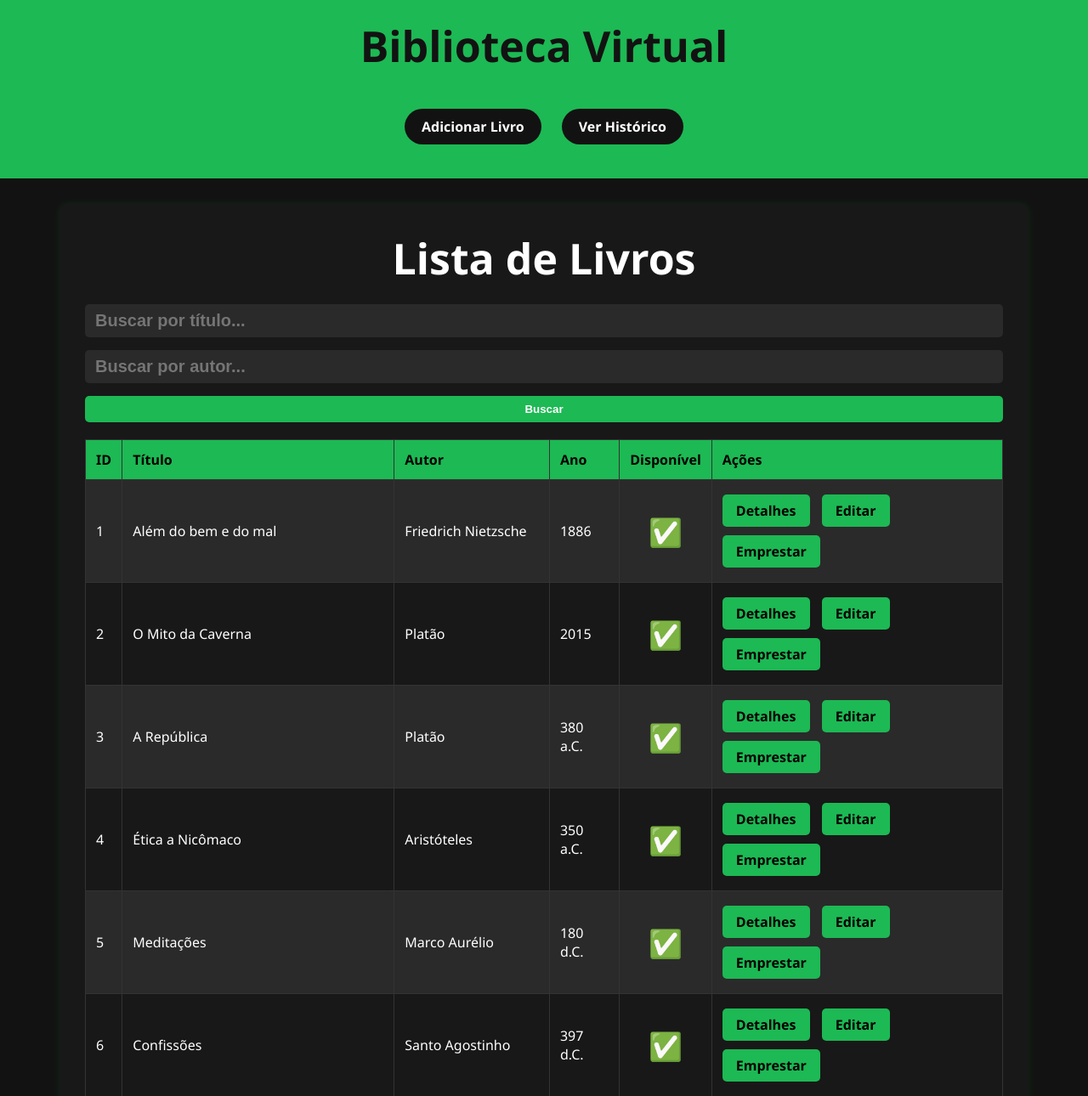
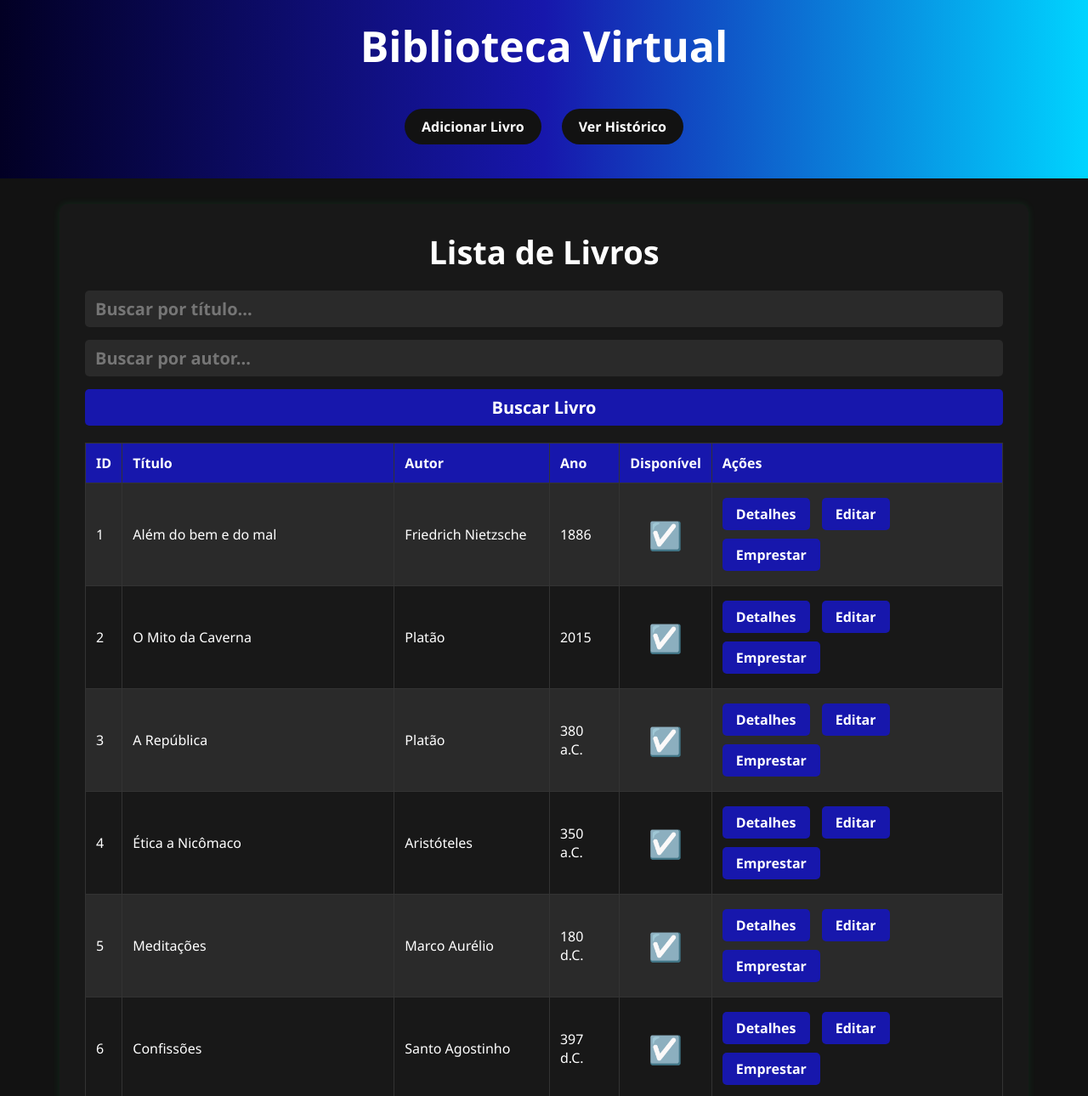
Before and after one commit to MiguelBLirussi/biblioteca_flask, a Flask app: page / in a window 1280 px wide. Shown: the top 1290 px of the page at 85% size. Run offline with Flask 3, Linux system fonts and the light colour scheme; data comes from the database, SQL or seed files in the repository; both versions use the stored data as it was after the commit.

Commit message:
Versão Final

```diff
--- a/livro.py
+++ b/livro.py
@@ -10,7 +10,7 @@ class Livro:
         self.historico = []
 
     def __str__(self):
-        status = '✅' if self.disponivel else '❌'
+        status = '☑️' if self.disponivel else '❌'
         return f'ID:{self.id} | Título:{self.titulo} | Autor:{self.autor} | Ano:{self.ano} | Disponível:{status}'
 
     def exibir_historico(self, conn):
--- a/static/styles.css
+++ b/static/styles.css
@@ -7,7 +7,7 @@ body {
     color: #ffffff;
 }
 header {
-    background-color: #1DB954;
+    background-image: linear-gradient(to right,#020024,#1717ac,#00D4FF);
     padding: 20px;
     text-align: center;
 }
@@ -18,7 +18,7 @@ header h1 {
 }
 
 .titulo{
-    color: #121212;
+    color: #ffffff;
     text-decoration: none;
     padding: 10px 20px;
     margin: 0px 10px;
@@ -31,7 +31,7 @@ header h1 {
     text-decoration: none;
     /* padding: 10px 20px; */
     font-weight: bold;
-    font-size: 50px;
+    font-size: 38px;
     text-align: center;
     margin: 0 20px 20px;
 }
@@ -80,8 +80,8 @@ th, td {
     text-align: left;
 }
 th {
-    background-color: #1DB954;
-    color: #000;
+    background-color: #1717ac;
+    color: #ffffff;
 }
 tr:nth-child(even) {
     background-color: #2a2a2a;
@@ -104,35 +104,36 @@ form input, form select {
 }
 form button {
     padding: 10px;
-    background-color: #1DB954;
+    background-color: #1717ac;
     border: none;
-    color: #000;
-    font-weight: bold;
+    color: #ffffff;
     border-radius: 5px;
     cursor: pointer;
     transition: background-color 0.3s;
+    font-weight: bold;
+    font-family: 'Segoe UI', sans-serif;
 }
 form button:hover {
-    background-color: #17a74a;
+    background-color: #2d57b1;
 }
 a.button-link {
     display: inline-block;
     margin: 5px 10px 5px 0;
     padding: 8px 16px;
-    background-color: #1DB954;
-    color: #000;
+    background-color: #1717ac;
+    color: #ffffff;
     text-decoration: none;
     border-radius: 5px;
     font-weight: bold;
 }
 a.button-link:hover {
-    background-color: #17a74a;
+    background-color: #2d57b1;
 }
 footer {
     text-align: center;
     padding: 20px;
-    background-color: #1DB954;
-    color: #000;
+    background-image: linear-gradient(to right,#020024,#1717ac,#1717ac);
+    color: #ffffff;
     margin-top: 50px;
     border-top: 1px solid #333;
 }
@@ -147,20 +148,24 @@ footer {
     border-radius: 5px;
     /* width: 100%; */
     background-color: #2a2a2a;
-    color:#20d45f;
+    color:#2d57b1;
     font-weight: bold;
     font-size: 20px;
+    font-family: 'Segoe UI', sans-serif;
 }
 
 .search-form button {
     padding: 8px 12px;
-    background-color: #1db954;
-    color: white;
+    background-color: #1717ac;
+    color: #ffffff;
     border: none;
     border-radius: 5px;
     cursor: pointer;
+    font-weight: bold;
+    font-size: 20px;
+    font-family: 'Segoe UI', sans-serif;
 }
 
 .search-form button:hover {
-    background-color: #17a44d;
+    background-color: #2d57b1;
 }
--- a/templates/adicionar.html
+++ b/templates/adicionar.html
@@ -1,6 +1,6 @@
 {% extends "base.html" %}
 {% block conteudo %}
-<h2>Adicionar Livro</h2>
+<h2 class="titulo_2">Adicionar Livro</h2>
 <form action="{{ url_for('adicionar') }}" method="post">
     <label for="titulo">Título:</label>
     <input type="text" name="titulo" required>
--- a/templates/detalhes.html
+++ b/templates/detalhes.html
@@ -6,7 +6,7 @@
     <li><strong>Título:</strong> {{ livro[1] }}</li>
     <li><strong>Autor:</strong> {{ livro[2] }}</li>
     <li><strong>Ano:</strong> {{ livro[3] }}</li>
-    <li><strong>Disponível:</strong> {{ '✅' if livro[4] else '❌' }}</li>
+    <li><strong>Disponível:</strong> {{ '☑️' if livro[4] else '❌' }}</li>
 </ul>
 <a class="button-link" href="{{ url_for('index') }}">Voltar</a>
 {% endblock %}
--- a/templates/historico.html
+++ b/templates/historico.html
@@ -1,6 +1,6 @@
 {% extends "base.html" %}
 {% block conteudo %}
-<h2>Histórico de Ações</h2>
+<h2 class="titulo_2">Histórico de Ações</h2>
 <table>
     <tr>
         <th>ID</th>
--- a/templates/index.html
+++ b/templates/index.html
@@ -4,7 +4,7 @@
 <form action="{{ url_for('index') }}" method="get" class="search-form">
     <input type="text" name="titulo" placeholder="Buscar por título..." value="{{ request.args.get('titulo', '') }}">
     <input type="text" name="autor" placeholder="Buscar por autor..." value="{{ request.args.get('autor', '') }}">
-    <button type="submit">Buscar</button>
+    <button type="submit">Buscar Livro</button>
 </form>
 </form>
 <table>
@@ -22,7 +22,7 @@
         <td>{{ livro[1] }}</td>
         <td>{{ livro[2] }}</td>
         <td>{{ livro[3] }}</td>
-        <td class="disponivel">{{ '✅' if livro[4] else '❌' }}</td>
+        <td class="disponivel">{{ '☑️' if livro[4] else '❌' }}</td>
         <td>
             <a class="button-link" href="{{ url_for('detalhes', id=livro[0]) }}">Detalhes</a>
             <a class="button-link" href="{{ url_for('editar', id=livro[0]) }}">Editar</a>
```
Also changed, not shown: README.md, biblioteca.db.
